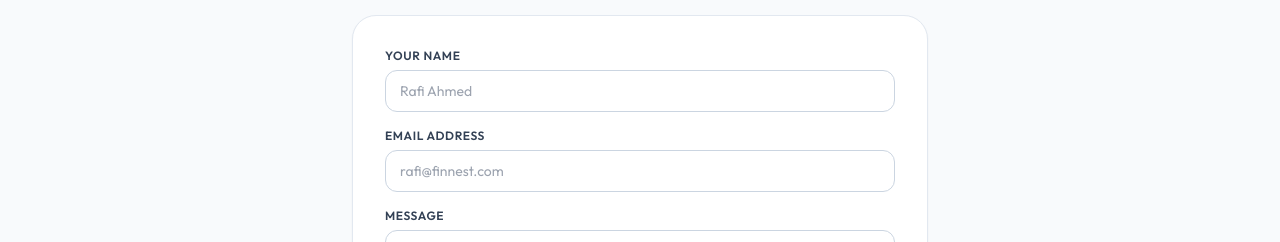
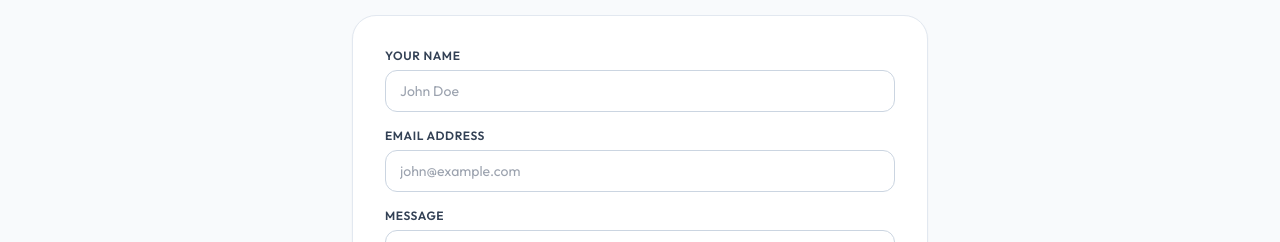
Before and after one commit to rhrafe78/FinNest-Smart-Personal-Shared-Expense-Platform, a React (Vite) app in the folder frontend/: page /contact in a window 1280 px wide. Shown: the part 250-492 px from the top of the page. Built offline with nearby package versions, Linux system fonts and the light colour scheme; no server answers.

Commit message:
Replace personal names in placeholders with standard John Doe and john@example.com

```diff
--- a/frontend/src/pages/public/ContactPage.jsx
+++ b/frontend/src/pages/public/ContactPage.jsx
@@ -39,7 +39,7 @@ export const ContactPage = () => {
               <input
                 type="text"
                 required
-                placeholder="Rafi Ahmed"
+                placeholder="John Doe"
                 className="w-full px-3.5 py-2.5 rounded-xl border border-slate-300 dark:border-slate-700 bg-white dark:bg-slate-900 text-slate-900 dark:text-white text-sm focus:outline-none focus:ring-2 focus:ring-brand-500"
               />
             </div>
@@ -51,7 +51,7 @@ export const ContactPage = () => {
               <input
                 type="email"
                 required
-                placeholder="rafi@finnest.com"
+                placeholder="john@example.com"
                 className="w-full px-3.5 py-2.5 rounded-xl border border-slate-300 dark:border-slate-700 bg-white dark:bg-slate-900 text-slate-900 dark:text-white text-sm focus:outline-none focus:ring-2 focus:ring-brand-500"
               />
             </div>
--- a/frontend/src/pages/public/LoginPage.jsx
+++ b/frontend/src/pages/public/LoginPage.jsx
@@ -155,7 +155,7 @@ export const LoginPage = () => {
                   <input
                     type="email"
                     required
-                    placeholder="rafi@finnest.com"
+                    placeholder="john@example.com"
                     value={email}
                     onChange={(e) => setEmail(e.target.value)}
                     className="w-full pl-9 pr-3.5 py-2.5 rounded-xl border border-slate-300 dark:border-slate-700 bg-white dark:bg-slate-900 text-slate-900 dark:text-white text-sm focus:outline-none focus:ring-2 focus:ring-brand-500"
@@ -216,7 +216,7 @@ export const LoginPage = () => {
                       <input
                         type="email"
                         required
-                        placeholder="e.g. rafi@finnest.com"
+                        placeholder="e.g. john@example.com"
                         value={otpEmail}
                         onChange={(e) => setOtpEmail(e.target.value)}
                         className="w-full pl-9 pr-3.5 py-2.5 rounded-xl border border-slate-300 dark:border-slate-700 bg-white dark:bg-slate-900 text-slate-900 dark:text-white text-sm focus:outline-none focus:ring-2 focus:ring-brand-500"
--- a/frontend/src/pages/public/RegisterPage.jsx
+++ b/frontend/src/pages/public/RegisterPage.jsx
@@ -128,7 +128,7 @@ export const RegisterPage = () => {
                     <input
                       type="text"
                       required
-                      placeholder="e.g. Rafi"
+                      placeholder="e.g. John"
                       value={formData.first_name}
                       onChange={(e) => setFormData({ ...formData, first_name: e.target.value })}
                       className="w-full pl-9 pr-3 py-2 rounded-xl border border-slate-300 dark:border-slate-700 bg-white dark:bg-slate-900 text-slate-900 dark:text-white text-sm focus:outline-none focus:ring-2 focus:ring-brand-500"
@@ -144,7 +144,7 @@ export const RegisterPage = () => {
                   <input
                     type="text"
                     required
-                    placeholder="e.g. Ahmed"
+                    placeholder="e.g. Doe"
                     value={formData.last_name}
                     onChange={(e) => setFormData({ ...formData, last_name: e.target.value })}
                     className="w-full px-3 py-2 rounded-xl border border-slate-300 dark:border-slate-700 bg-white dark:bg-slate-900 text-slate-900 dark:text-white text-sm focus:outline-none focus:ring-2 focus:ring-brand-500"
```
